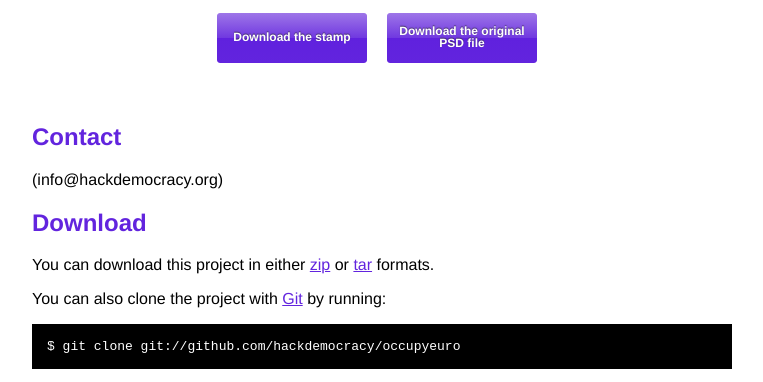
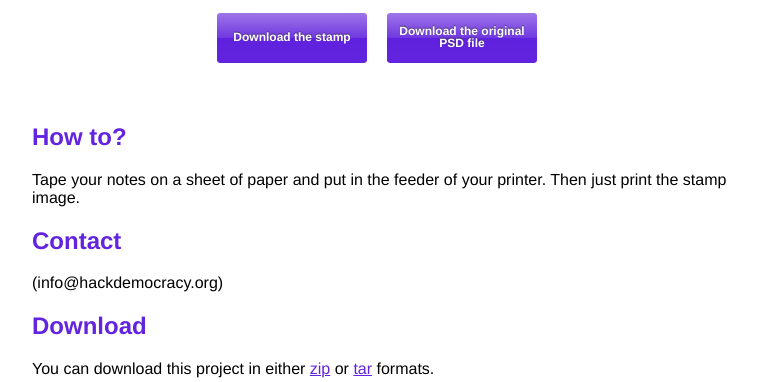
Before and after one commit to hackdemocracy/occupyeuro, a plain HTML site: page index.html in a window 1280 px wide. Shown: the part 1280-1662 px from the top of the page, without its empty margins (258-1021 px from the left). Drawn offline with Linux system fonts and the light colour scheme.

```diff
--- a/index.html
+++ b/index.html
@@ -154,6 +154,11 @@
 		</div>
 
 
+    <h2>How to?</h2>
+    <p>Tape your notes on a sheet of paper and put in the feeder of your printer. Then just print the stamp image.
+    <br/>
+    </p>
+
 <h2>Contact</h2>
 <p> (info@hackdemocracy.org)
 <br/>
```
Also changed, not shown: img/stamp-futureproperty.png.
